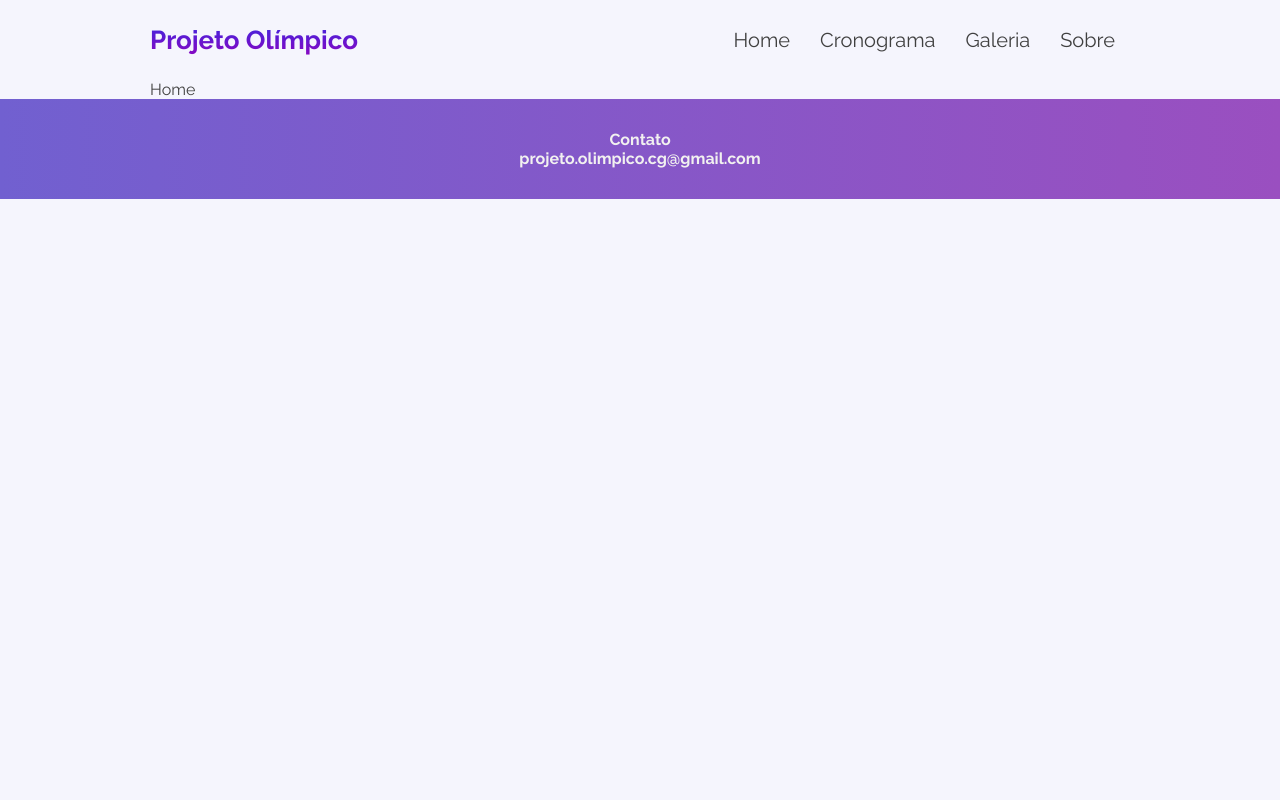
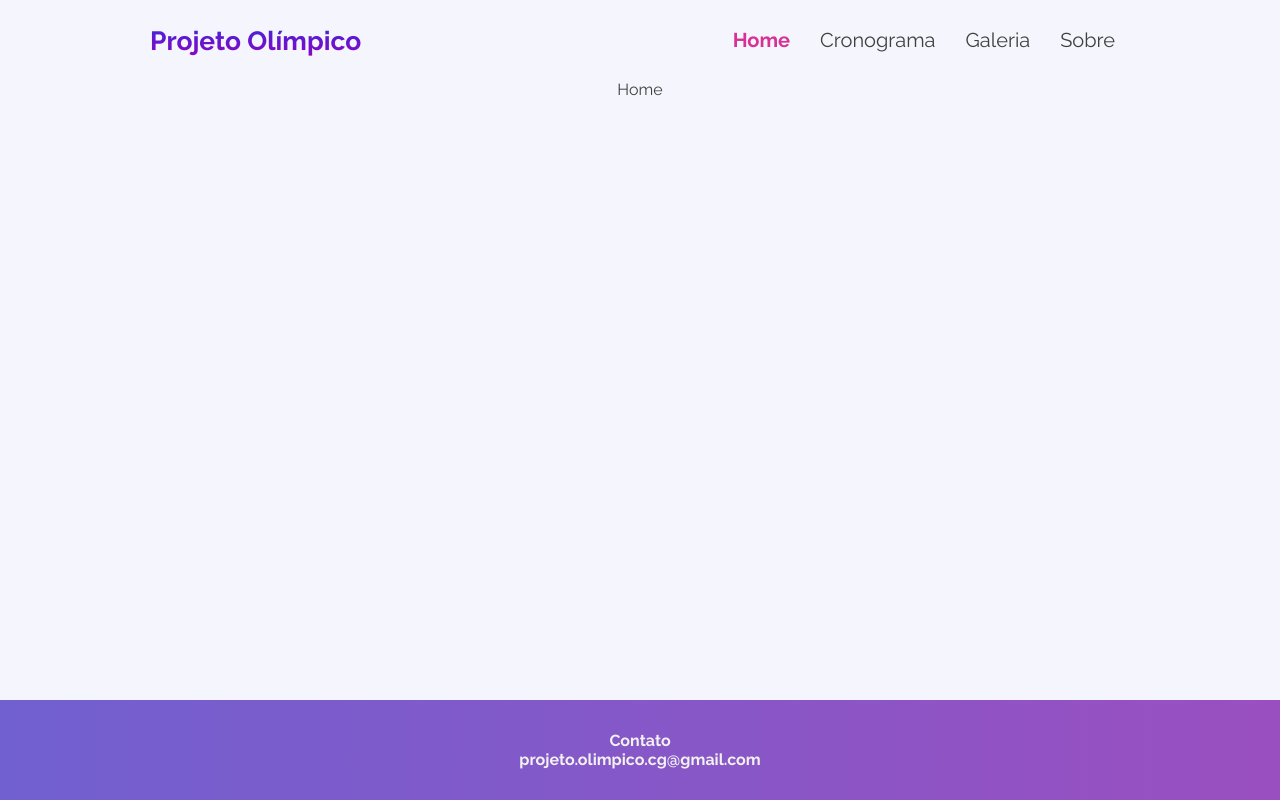
Before and after one commit to henriquepw/olympic-project, a React (Create React App) app: page / in a window 1280 px wide. Built offline with nearby package versions, Linux system fonts and the light colour scheme; the HTML template or start-up script is replaced by a standard one.

Commit message:
style: fix selected menu item

```diff
--- a/src/components/Header/index.js
+++ b/src/components/Header/index.js
@@ -1,17 +1,31 @@
-import React from 'react';
-import { Link } from 'react-router-dom';
+import React, { useState } from 'react';
 
-import { Container } from './styles';
+import { Container, Button } from './styles';
+
+const VALUES = [
+  ['/', 'Home'],
+  ['/cronograma', 'Cronograma'],
+  ['/galeria', 'Galeria'],
+  ['/sobre', 'Sobre'],
+];
 
 export default function Header() {
+  const [page, setPage] = useState(window.location.pathname);
+
   return (
     <Container>
       <h1>Projeto Olímpico</h1>
       <aside>
-        <Link to="/">Home</Link>
-        <Link to="/cronograma">Cronograma</Link>
-        <Link to="/galeria">Galeria</Link>
-        <Link to="/sobre">Sobre</Link>
+        {VALUES.map(route => (
+          <Button
+            key={route[0]}
+            to={route[0]}
+            onClick={() => setPage(route[0])}
+            selected={page === route[0]}
+          >
+            {route[1]}
+          </Button>
+        ))}
       </aside>
     </Container>
   );
--- a/src/components/Header/styles.js
+++ b/src/components/Header/styles.js
@@ -1,4 +1,5 @@
-import styled from 'styled-components';
+import styled, { css } from 'styled-components';
+import { Link } from 'react-router-dom';
 
 import { primaryColor, secundaryColor, activeTextColor } from '~/styles/colors';
 
@@ -7,24 +8,27 @@ export const Container = styled.header`
   justify-content: space-between;
   align-items: center;
 
+  width: 100%;
   height: 80px;
   max-width: 980px;
   margin: 0 auto;
 
   h1 {
-    font-size: 1.625rem;
+    font-size: 1.65rem;
+    user-select: none;
 
     background: linear-gradient(${primaryColor}, ${secundaryColor});
     -webkit-text-fill-color: transparent;
+    -webkit-background-clip: text;
     background-clip: text;
   }
+`;
 
-  aside {
-    a {
+export const Button = styled(Link)`
   position: relative;
   margin: 0 15px;
   font-size: 1.25rem;
-      transition: all 0.2s;
+  transition: color 0.2s;
 
   &::before {
     position: absolute;
@@ -47,6 +51,11 @@ export const Container = styled.header`
       width: 100%;
     }
   }
-    }
-  }
+
+  ${props =>
+    props.selected &&
+    css`
+      color: ${activeTextColor};
+      font-weight: bolder;
+    `}
 `;
--- a/src/styles/global.js
+++ b/src/styles/global.js
@@ -27,6 +27,12 @@ export default createGlobalStyle`
     background: ${backgroundColor};
   }
 
+  #root {
+    display: grid;
+    grid-template-rows: auto 1fr auto;
+    grid-template-columns: 1fr;
+  }
+
   a {
     text-decoration: none;
     color: ${primaryTextColor};
```
Lines whose indentation alone changed are shown as unchanged.
